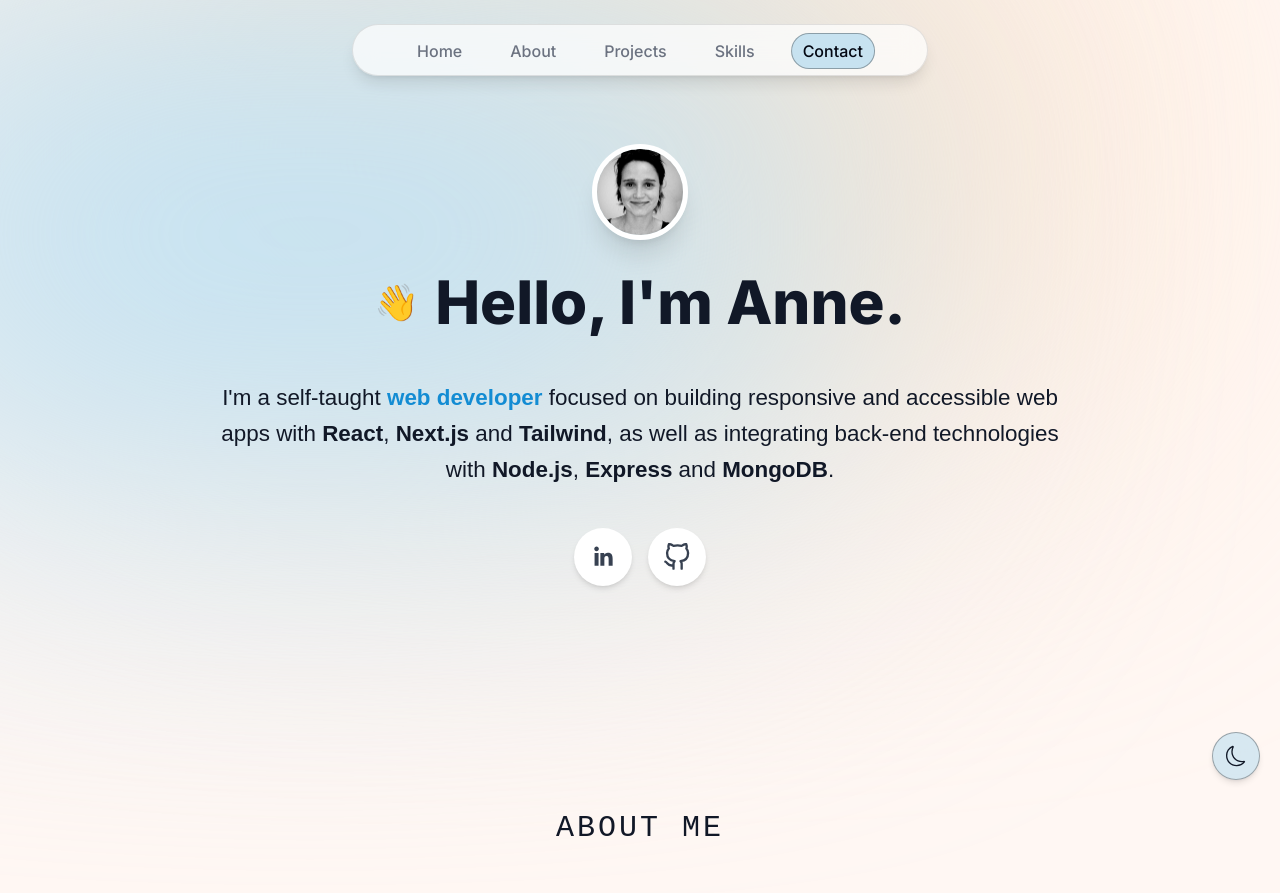
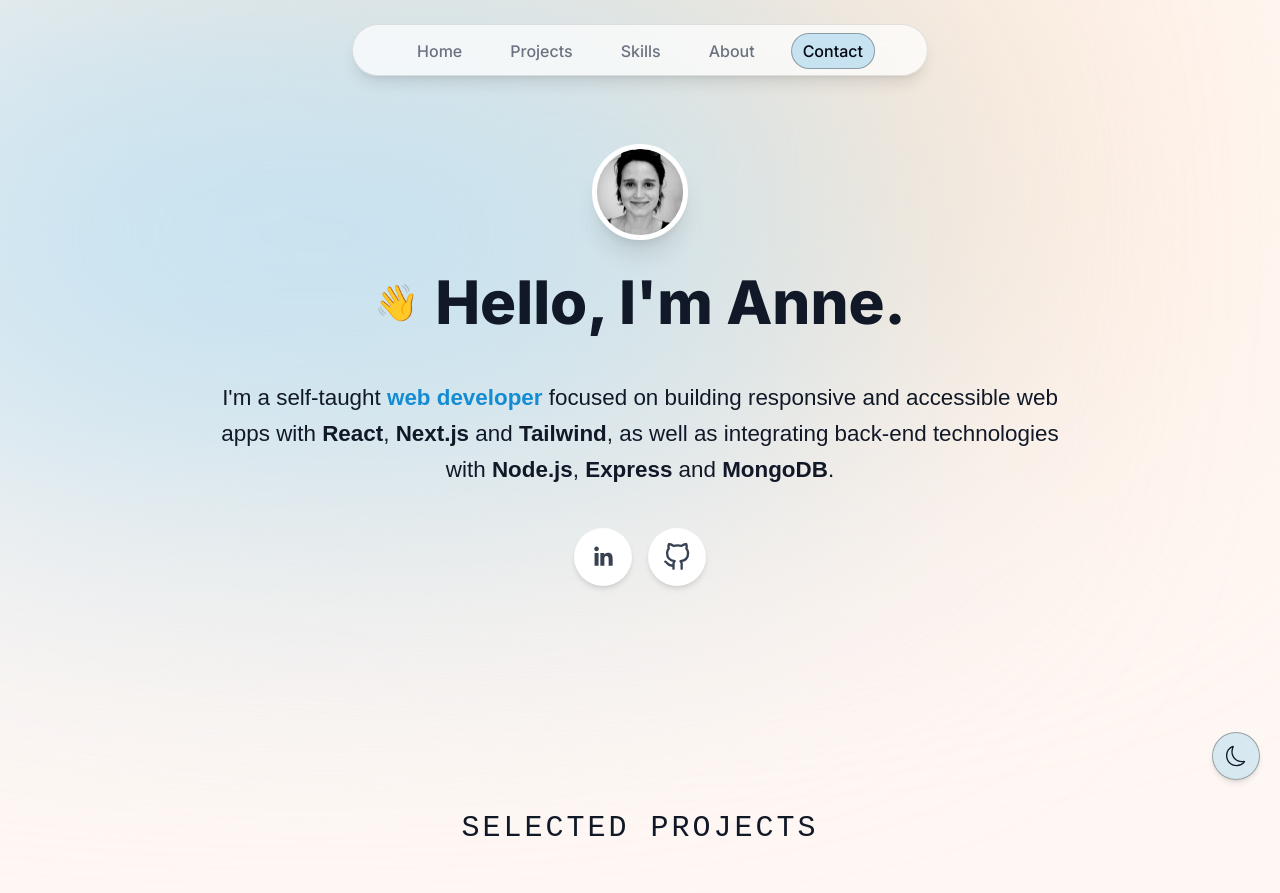
Before and after one commit to alicefrsr/portfolio-nextjs-ts-tw, a Next.js app: page / in a window 1280 px wide. Shown: the top 893 px of the page. Built offline with nearby package versions, Linux system fonts and the light colour scheme; no server answers.

Commit message:
change sections around

```diff
--- a/app/page.tsx
+++ b/app/page.tsx
@@ -8,9 +8,10 @@ export default function Home() {
   return (
     <main className='flex flex-col items-center px-4'>
       <Intro />
-      <About />
+
       <Projects />
       <Skills />
+      <About />
       <Contact />
     </main>
   );
--- a/lib/linksData.ts
+++ b/lib/linksData.ts
@@ -3,11 +3,6 @@ export const links = [
     name: 'Home',
     hash: '#intro',
   },
-  {
-    name: 'About',
-    hash: '#about',
-  },
-
   {
     name: 'Projects',
     hash: '#projects',
@@ -17,6 +12,10 @@ export const links = [
     hash: '#skills',
   },
   {
+    name: 'About',
+    hash: '#about',
+  },
+  {
     name: 'Contact',
     hash: '#contact',
   },
```
